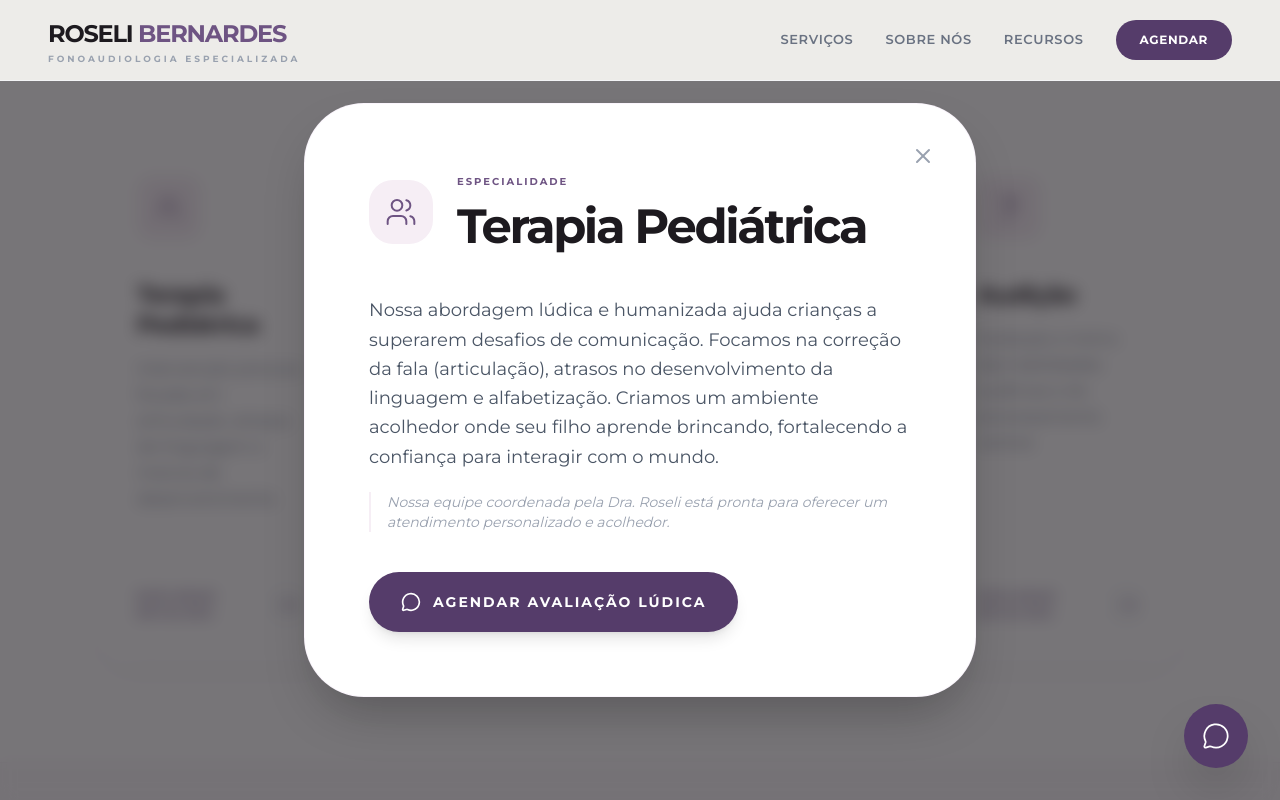
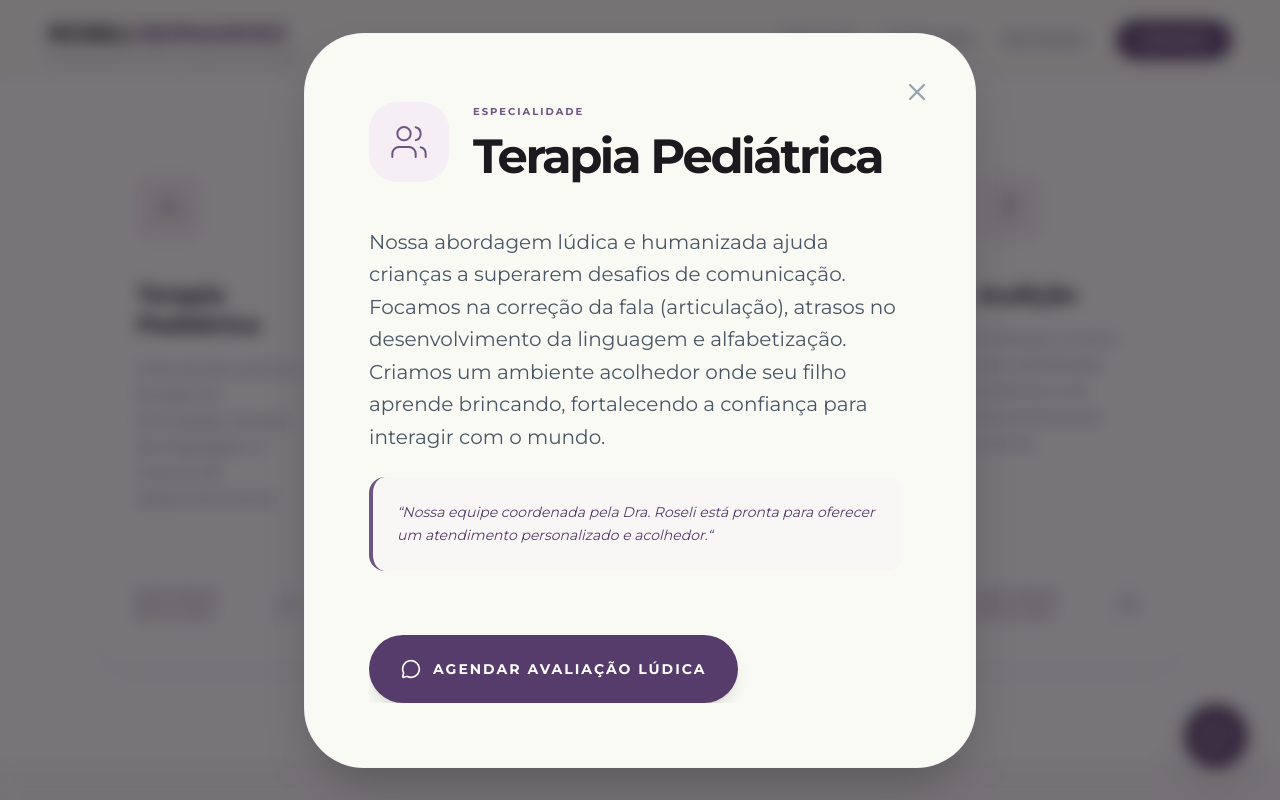
Before and after one commit to juniorlevenhagen/site-fono, a React (Vite) app: page / in a window 1280 px wide. Both pictures are taken after a click on the element 220 px from the left and 3762 px from the top of the page. Shown: the part 3362-4162 px from the top of the page. Built offline with nearby package versions, Linux system fonts and the light colour scheme.

Commit message:
final commit

```diff
--- a/src/components/Hero.tsx
+++ b/src/components/Hero.tsx
@@ -51,7 +51,7 @@ const Hero = () => {
                 </div>
 
                 {/* VÍDEO 2: Criança */}
-                <div className="absolute w-[160px] md:w-[200px] aspect-3/4 rounded-[40px] overflow-hidden shadow-xl z-10 -translate-y-32 translate-x-24 md:-translate-y-48 md:translate-x-40 opacity-95 hover:opacity-100 hover:scale-110 hover:z-30 transition-all duration-500 cursor-pointer group">
+                <div className="absolute w-[160px] md:w-[200px] aspect-3/4 rounded-[40px] overflow-hidden shadow-xl z-10 -translate-y-40 translate-x-34 md:-translate-y-48 md:translate-x-40 opacity-95 hover:opacity-100 hover:scale-110 hover:z-30 transition-all duration-500 cursor-pointer group">
                     <video autoPlay loop muted playsInline className="w-full h-full object-cover">
                         <source src="/videos/8088345-uhd_2160_3840_30fps.mp4" type="video/mp4" />
                     </video>
@@ -61,7 +61,7 @@ const Hero = () => {
                 </div>
 
                 {/* VÍDEO 3: Idosa */}
-                <div className="absolute w-[140px] md:w-[180px] aspect-3/4 rounded-[40px] overflow-hidden shadow-xl z-10 translate-y-40 -translate-x-24 md:translate-y-52 md:-translate-x-44 opacity-90 hover:opacity-100 hover:scale-110 hover:z-30 transition-all duration-500 cursor-pointer group">
+                <div className="absolute w-[140px] md:w-[180px] aspect-3/4 rounded-[40px] overflow-hidden shadow-xl z-10 md:translate-y-45 translate-y-45 -translate-x-30 md:-translate-x-44 opacity-90 hover:opacity-100 hover:scale-110 hover:z-30 transition-all duration-500 cursor-pointer group">
                     <video autoPlay loop muted playsInline className="w-full h-full object-cover object-top">
                         <source src="/videos/5798910-hd_1080_1920_25fps.mp4" type="video/mp4" />
                     </video>
--- a/src/components/Services.tsx
+++ b/src/components/Services.tsx
@@ -109,54 +109,69 @@ const Services = () => {
             </div>
 
             {/* MODAL RESPONSIVO */}
+            {/* MODAL RESPONSIVO CORRIGIDO */}
             {selectedService !== null && (
                 <div
-                    className="fixed inset-0 z-50 flex items-end md:items-center justify-center p-0 md:p-6 bg-[#1D1A1F]/60 backdrop-blur-sm transition-opacity duration-300"
+                    className="fixed inset-0 z-200 flex items-end md:items-center justify-center p-0 md:p-6 bg-[#1D1A1F]/60 backdrop-blur-sm transition-opacity duration-300"
                     onClick={() => setSelectedService(null)}
                 >
                     <div
-                        className="bg-white p-8 md:p-16 rounded-t-[40px] md:rounded-[60px] shadow-2xl max-w-2xl w-full relative border border-[#EEDDF6]/30 animate-modalIn max-h-[90vh] overflow-y-auto"
+                        className="bg-[#fafaf5] p-6 md:p-16 rounded-t-[32px] md:rounded-[60px] shadow-2xl max-w-2xl w-full relative border border-[#EEDDF6]/30 animate-modalIn max-h-[92vh] flex flex-col"
                         onClick={(e) => e.stopPropagation()}
                     >
-                        {/* Botão de Fechar com área de toque maior no mobile */}
+                        {/* Barra de arraste visual para mobile (opcional, dá um toque premium) */}
+                        <div className="w-12 h-1.5 bg-gray-200 rounded-full mx-auto mb-4 md:hidden" />
+
+                        {/* Botão de Fechar - Ajustado para não sumir no mobile */}
                         <button
                             onClick={() => setSelectedService(null)}
-                            className="absolute top-6 right-6 md:top-8 md:right-8 text-gray-400 hover:text-[#553C6A] p-2 transition-all"
+                            className="absolute top-4 right-4 md:top-8 md:right-8 text-gray-400 hover:text-[#553C6A] p-3 transition-all bg-white md:bg-transparent rounded-full shadow-sm md:shadow-none z-10"
                         >
-                            <X size={28} className="w-7 h-7 md:w-6 md:h-6" />
+                            <X size={24} className="md:w-7 md:h-7" />
                         </button>
 
-                        <div className="space-y-8 md:space-y-10">
+                        {/* Conteúdo com Scroll Interno para telas pequenas */}
+                        <div className="overflow-y-auto pr-2 custom-scrollbar">
+                            <div className="space-y-6 md:space-y-10">
+
+                                {/* Header do Modal */}
                                 <div className="flex flex-col md:flex-row items-start md:items-center gap-4 md:gap-6">
-                                <div className="w-14 h-14 md:w-16 md:h-16 bg-[#F6EEF5] rounded-[20px] md:rounded-[24px] flex items-center justify-center shrink-0">
-                                    <selectedService.icon strokeWidth={1.5} className="w-7 h-7 md:w-8 md:h-8 text-[#6E5483]" />
+                                    <div className="w-14 h-14 md:w-20 md:h-20 bg-[#F6EEF5] rounded-[20px] md:rounded-[28px] flex items-center justify-center shrink-0">
+                                        <selectedService.icon strokeWidth={1.2} className="w-8 h-8 md:w-10 md:h-10 text-[#6E5483]" />
                                     </div>
                                     <div>
-                                    <span className="text-[#6E5483] font-bold text-[9px] md:text-[10px] uppercase tracking-[2px]">Especialidade</span>
-                                    <h3 className="text-3xl md:text-5xl font-bold text-[#1D1A1F] tracking-tighter leading-tight mt-1">
+                                        <span className="text-[#6E5483] font-bold text-[10px] uppercase tracking-[2px]">Especialidade</span>
+                                        <h3 className="text-3xl md:text-5xl font-bold text-[#1D1A1F] tracking-tighter leading-[1.1] md:leading-tight mt-1">
                                             {selectedService.title}
                                         </h3>
                                     </div>
                                 </div>
 
-                            <div className="space-y-4 md:space-y-5">
-                                <p className="text-gray-600 text-base md:text-lg leading-relaxed">
+                                {/* Descrição */}
+                                <div className="space-y-4 md:space-y-6">
+                                    <p className="text-gray-600 text-base md:text-xl leading-relaxed">
                                         {selectedService.longDesc}
                                     </p>
-                                <p className="text-gray-400 text-xs md:text-sm italic border-l-2 border-[#F6EEF5] pl-4">
-                                    Nossa equipe coordenada pela Dra. Roseli está pronta para oferecer um atendimento personalizado e acolhedor.
+                                    <div className="bg-[#F6EEF5]/30 p-4 md:p-6 rounded-2xl border-l-4 border-[#6E5483]">
+                                        <p className="text-[#553C6A] text-xs md:text-sm font-medium italic leading-relaxed">
+                                            &ldquo;Nossa equipe coordenada pela Dra. Roseli está pronta para oferecer um atendimento personalizado e acolhedor.&ldquo;
                                         </p>
                                     </div>
+                                </div>
 
+                                {/* CTA - Botão fixo ou no fim do scroll */}
+                                <div className="pt-4 md:pt-6">
                                     <a
-                                href="https://wa.me/SEUNUMERO"
+                                        href="https://wa.me/5535997329063"
                                         target="_blank"
                                         rel="noopener noreferrer"
-                                className="inline-flex items-center justify-center gap-3 bg-[#553C6A] hover:bg-[#6E5483] text-white px-8 py-5 rounded-full text-xs md:text-sm font-bold uppercase tracking-[2px] shadow-lg hover:shadow-xl transition-all w-full md:w-auto"
+                                        className="inline-flex items-center justify-center gap-3 bg-[#553C6A] hover:bg-[#6E5483] text-white px-8 py-5 md:py-6 rounded-2xl md:rounded-full text-xs md:text-sm font-bold uppercase tracking-[2px] shadow-lg hover:shadow-xl transition-all w-full md:w-auto active:scale-95"
                                     >
                                         <MessageCircle size={20} />
                                         {selectedService.cta}
                                     </a>
+                                </div>
+                            </div>
                         </div>
                     </div>
                 </div>
```
Lines whose indentation alone changed are shown as unchanged.
